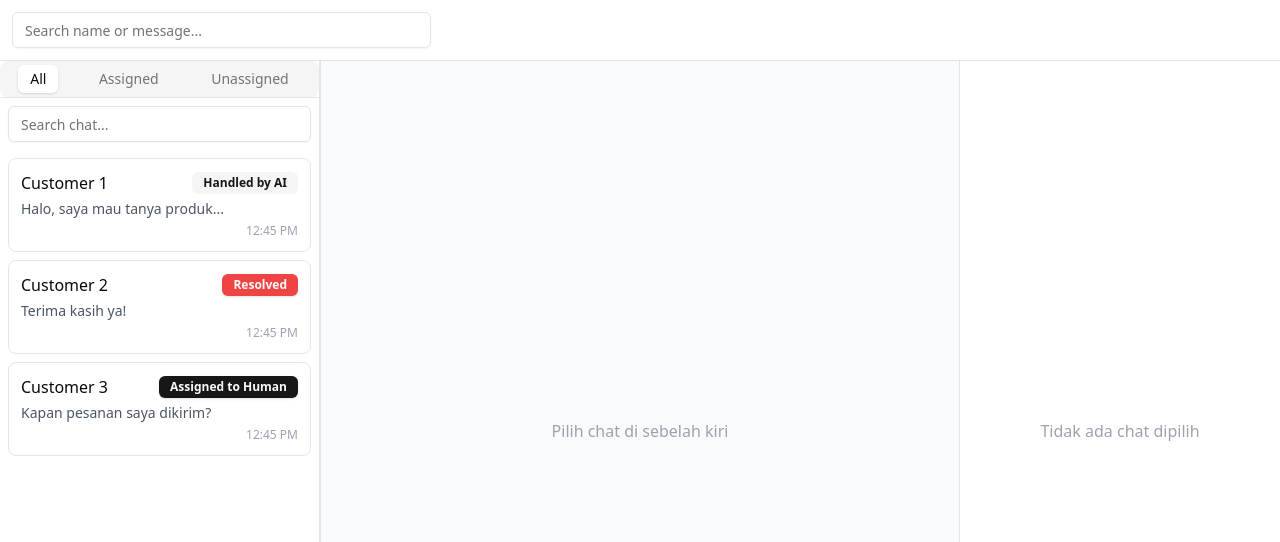
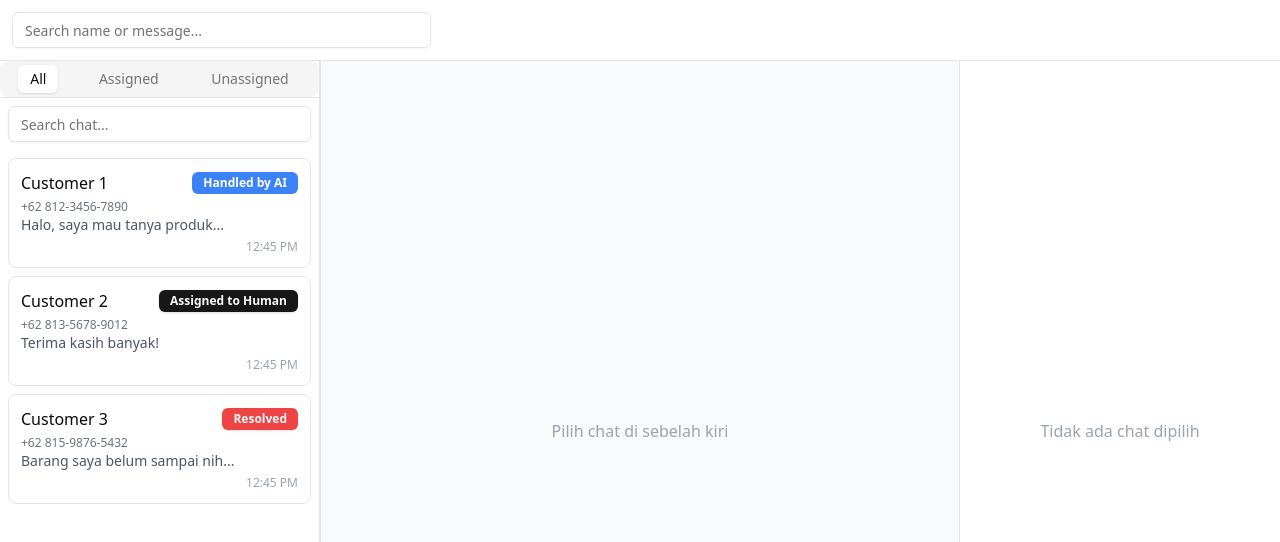
Before and after one commit to bilalshansdy04/Riztglam-Chat, a React (Vite) app: page /dashboard in a window 1280 px wide. Shown: the top 542 px of the page. Built offline with nearby package versions, Linux system fonts and the light colour scheme.

Commit message:
refactor: enhance ChatStatusBadge with dynamic Tailwind colors and sync chat info panel with dummy data

```diff
--- a/src/components/modules/ChatInfoPanel.tsx
+++ b/src/components/modules/ChatInfoPanel.tsx
@@ -17,31 +17,45 @@ export function ChatInfoPanel({ chat }: ChatInfoPanelProps) {
   return (
     <div className="flex flex-col h-full border-l bg-white p-3">
       <h3 className="font-semibold text-lg mb-1">{chat.name}</h3>
-      <p className="text-sm text-gray-500 mb-4">+62 812-3456-7890</p>
+      <p className="text-sm text-gray-500 mb-4">{chat.phone}</p>
 
       <div className="mb-3">
         <h4 className="font-medium mb-1">Labels</h4>
         <div className="flex flex-wrap gap-2">
-          <Badge variant="secondary">Order</Badge>
-          <Badge variant="secondary">Promo</Badge>
+          {chat.labels.length > 0 ? (
+            chat.labels.map((label, i) => (
+              <Badge key={i} variant="secondary">
+                {label}
+              </Badge>
+            ))
+          ) : (
+            <p className="text-xs text-gray-400 italic">No labels</p>
+          )}
         </div>
       </div>
 
       <div className="mb-3">
         <h4 className="font-medium mb-1">Handled By</h4>
-        <p className="text-sm">{chat.status}</p>
+        <p className="text-sm">
+          {chat.status === "Assigned to Human"
+            ? "Human Agent"
+            : chat.status === "Resolved"
+            ? "Closed by Human"
+            : "AI Agent"}
+        </p>
       </div>
 
       <div className="mb-3">
         <h4 className="font-medium mb-1">Notes</h4>
-        <Textarea placeholder="Tambahkan catatan internal..." />
+        <Textarea value={chat.notes} readOnly className="resize-none" />
       </div>
 
       <div>
         <h4 className="font-medium mb-1">Log Aktivitas</h4>
-        <ul className="text-xs text-gray-400 space-y-1">
-          <li>10:02 Assigned</li>
-          <li>10:20 Resolved</li>
+        <ul className="text-xs text-gray-500 space-y-1">
+          {chat.log.map((item, i) => (
+            <li key={i}>• {item}</li>
+          ))}
         </ul>
       </div>
     </div>
--- a/src/components/modules/ChatSidebar.tsx
+++ b/src/components/modules/ChatSidebar.tsx
@@ -70,6 +70,7 @@ export function ChatSidebar({
               <h4 className="font-medium">{chat.name}</h4>
               <ChatStatusBadge status={chat.status} />
             </div>
+            <p className="text-xs text-gray-500">{chat.phone}</p>
             <p className="text-sm text-gray-600 truncate">{chat.lastMessage}</p>
             <p className="text-xs text-gray-400 text-right mt-1">12:45 PM</p>
           </div>
--- a/src/components/modules/ChatStatusBadge.tsx
+++ b/src/components/modules/ChatStatusBadge.tsx
@@ -10,10 +10,12 @@ export function ChatStatusBadge({ status }: ChatStatusBadgeProps) {
     | "secondary"
     | "destructive"
     | "outline" = "outline";
+  let className = "";
 
-  if (status === "Assigned to Human") variant = "default";
-  if (status === "Handled by AI") variant = "secondary";
-  if (status === "Resolved") variant = "destructive";
+  if (status === "Assigned to Human"){ variant = "default";
 
-  return <Badge variant={variant}>{status}</Badge>;
+  }else if (status === "Handled by AI") {variant = "secondary"; className="bg-blue-500 text-white dark:bg-blue-600 hover:bg-blue-700";
+  }else if(status === "Resolved") variant = "destructive";
+
+  return <Badge variant={variant} className={className}>{status}</Badge>;
 }
--- a/src/data/dummyChats.ts
+++ b/src/data/dummyChats.ts
@@ -6,9 +6,13 @@ export interface Message {
 export interface Chat {
   id: number;
   name: string;
+  phone: string;
   lastMessage: string;
   messages: Message[];
   status: "Handled by AI" | "Assigned to Human" | "Resolved";
+  labels: string[];
+  notes: string;
+  log: string[];
   systemMessages?: string[];
 }
 
@@ -16,31 +20,43 @@ export const dummyChats: Chat[] = [
   {
     id: 1,
     name: "Customer 1",
+    phone: "+62 812-3456-7890",
     lastMessage: "Halo, saya mau tanya produk...",
     messages: [
       { from: "user", text: "Halo, saya mau tanya produk..." },
-      { from: "ai", text: "Tentu! Produk yang mana ya?" },
+      { from: "ai", text: "Tentu, produk yang mana ya?" },
     ],
     status: "Handled by AI",
+    labels: ["Order", "New Customer"],
+    notes: "Pernah order sebelumnya bulan lalu.",
+    log: ["10:02 Chat created", "10:05 AI replied"],
   },
   {
     id: 2,
     name: "Customer 2",
-    lastMessage: "Terima kasih ya!",
+    phone: "+62 813-5678-9012",
+    lastMessage: "Terima kasih banyak!",
     messages: [
-      { from: "user", text: "Terima kasih ya!" },
+      { from: "user", text: "Terima kasih banyak!" },
       { from: "ai", text: "Sama-sama 😊" },
     ],
-    status: "Resolved",
+    status: "Assigned to Human",
+    labels: ["Promo", "Loyal"],
+    notes: "Sering bertanya tentang promo mingguan.",
+    log: ["09:55 Assigned to Human"],
   },
-    {
+  {
     id: 3,
     name: "Customer 3",
-    lastMessage: "Kapan pesanan saya dikirim?",
+    phone: "+62 815-9876-5432",
+    lastMessage: "Barang saya belum sampai nih...",
     messages: [
-        { from: "user", text: "Kapan pesanan saya dikirim?" },
-        { from: "ai", text: "Pesanan Anda akan dikirim besok." },
+      { from: "user", text: "Barang saya belum sampai nih..." },
+      { from: "ai", text: "Baik, mohon tunggu sebentar ya." },
     ],
-    status: "Assigned to Human",
+    status: "Resolved",
+    labels: ["Complaint", "Shipping"],
+    notes: "Pesanan dikirim ulang tanggal 25 Okt.",
+    log: ["08:22 Assigned to Human", "08:40 Resolved"],
   },
 ];
--- a/src/pages/Dashboard.tsx
+++ b/src/pages/Dashboard.tsx
@@ -1,7 +1,7 @@
 import { useState } from "react";
 import { dummyChats, type Chat } from "@/data/dummyChats";
+import { ChatSidebar } from "@/components/modules/ChatSidebar";
 import { HeaderBar } from "@/components/modules/HeaderBar";
-import { ChatSidebar } from "@/components/modules/ChatSideBar";
 import { ChatWindow } from "@/components/modules/ChatWindow";
 import { ChatInfoPanel } from "@/components/modules/ChatInfoPanel";
 
```
Also changed, not shown: src/components/modules/ChatWindow.tsx (+4 -2 lines).
